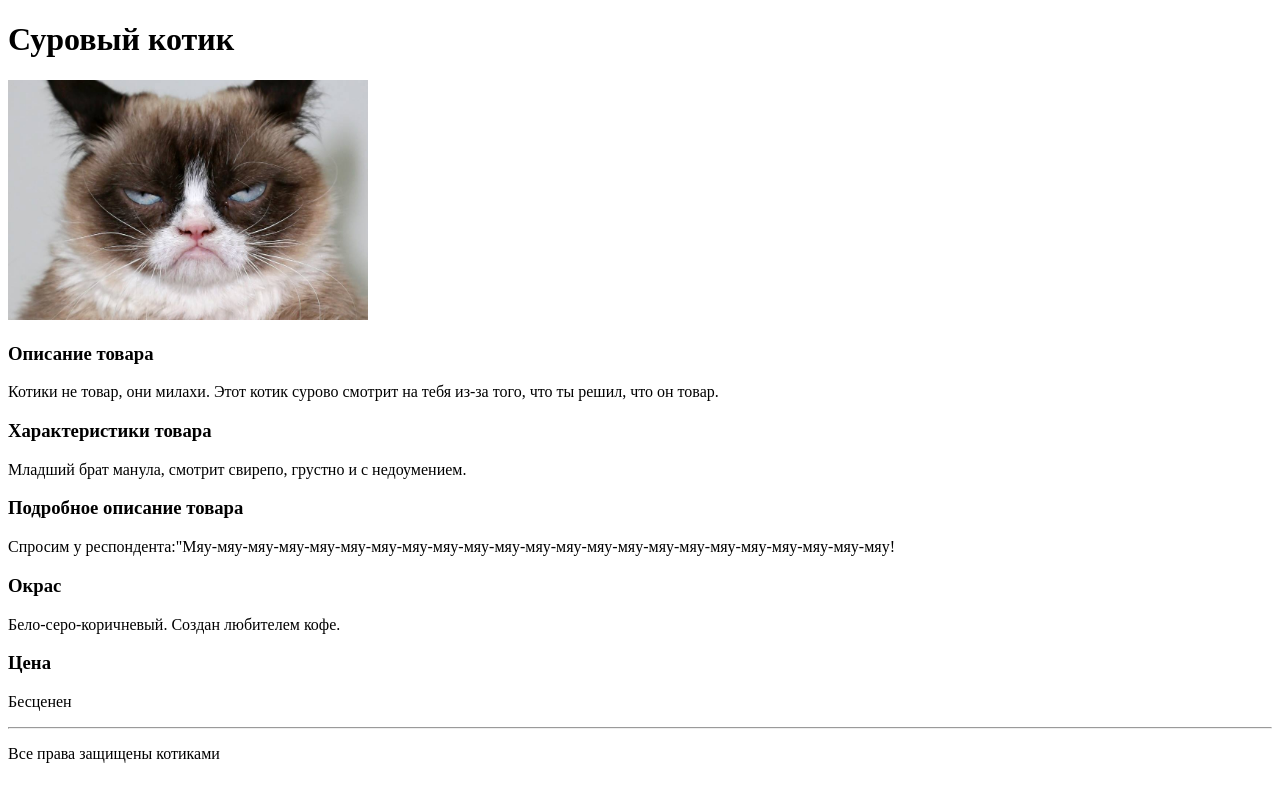
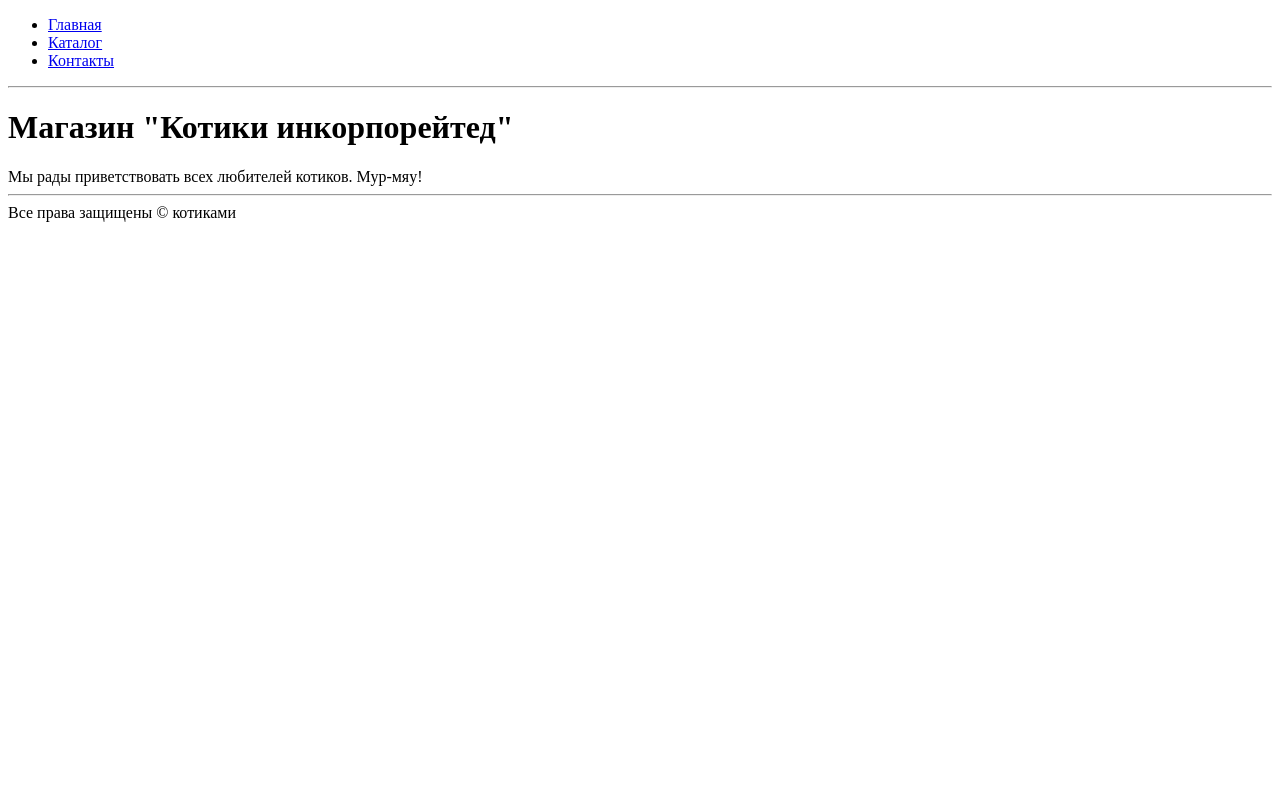
Before and after one commit to KateLev/Html-css, a website: page Geekbrains_course/public_html/index.html in a window 1280 px wide. Drawn offline with Linux system fonts and the light colour scheme.

Commit message:
Reorganize catalog

```diff
--- a/Geekbrains_course/public_html/index.html
+++ b/Geekbrains_course/public_html/index.html
@@ -2,26 +2,23 @@
 
 <html>
     <head>
-        <title>Интернет магазин котиков</title>
+        <title>Главная страница</title>
         <meta charset="UTF-8">
         <meta name="viewport" content="width=device-width, initial-scale=1.0">
     </head>
     <body>
-        <h1>Суровый котик</h1>
-        <img src="img\cat_1.jpg" alt="Me if you don't give me the best mark!" width="360" height="240">
-        <h3>Описание товара</h3>
-        <p class='Short_description' >Котики не товар, они милахи. Этот котик сурово смотрит на тебя из-за того, что ты решил, что он товар. </p>
-        <h3>Характеристики товара</h3>
-        <p>Младший брат манула, смотрит свирепо, грустно и с недоумением.</p>
-        <h3>Подробное описание товара</h3>
-        <p>Спросим у респондента:"Мяу-мяу-мяу-мяу-мяу-мяу-мяу-мяу-мяу-мяу-мяу-мяу-мяу-мяу-мяу-мяу-мяу-мяу-мяу-мяу-мяу-мяу-мяу!</p>
 
-        <h3>Окрас</h3>
-        <p>Бело-серо-коричневый. Создан любителем кофе.</p>
-        <h3>Цена</h3>
-        <p>Бесценен</p>
+         <ul class="menu">
+             <li><a href="Index.html">Главная</a></li>
+             <li><a href="Catalog.html">Каталог</a></li>
+             <li><a href="Contacts.html">Контакты</a></li>
+         </ul>
+
         <hr>
-        <p>Все права защищены котиками</p>
+        <h1>Магазин "Котики инкорпорейтед"</h1>
+        Мы рады приветствовать всех любителей котиков. Мур-мяу!<br>
+        <hr>
+        Все права защищены &copy; котиками<br>
 
     </body>
 </html>
```
